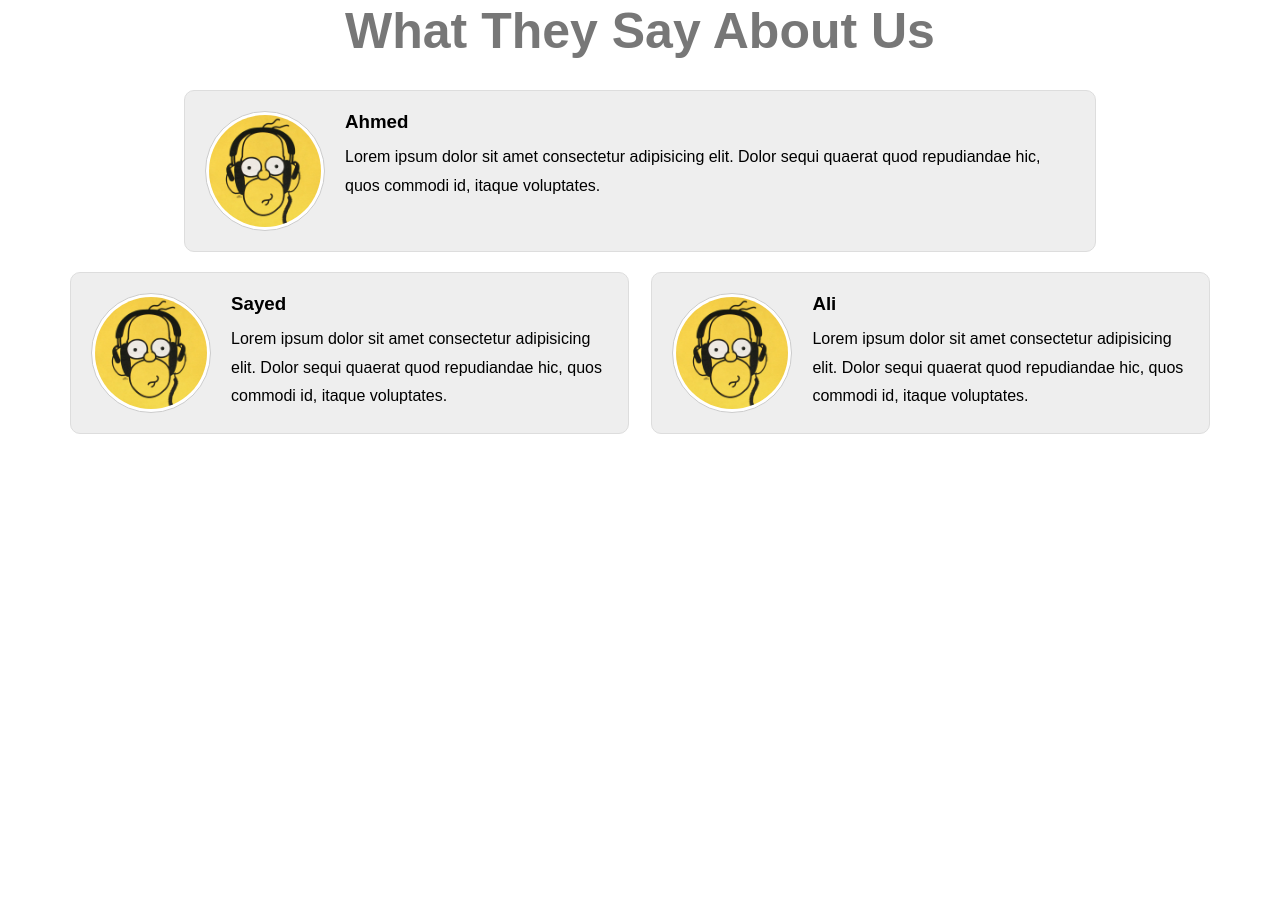
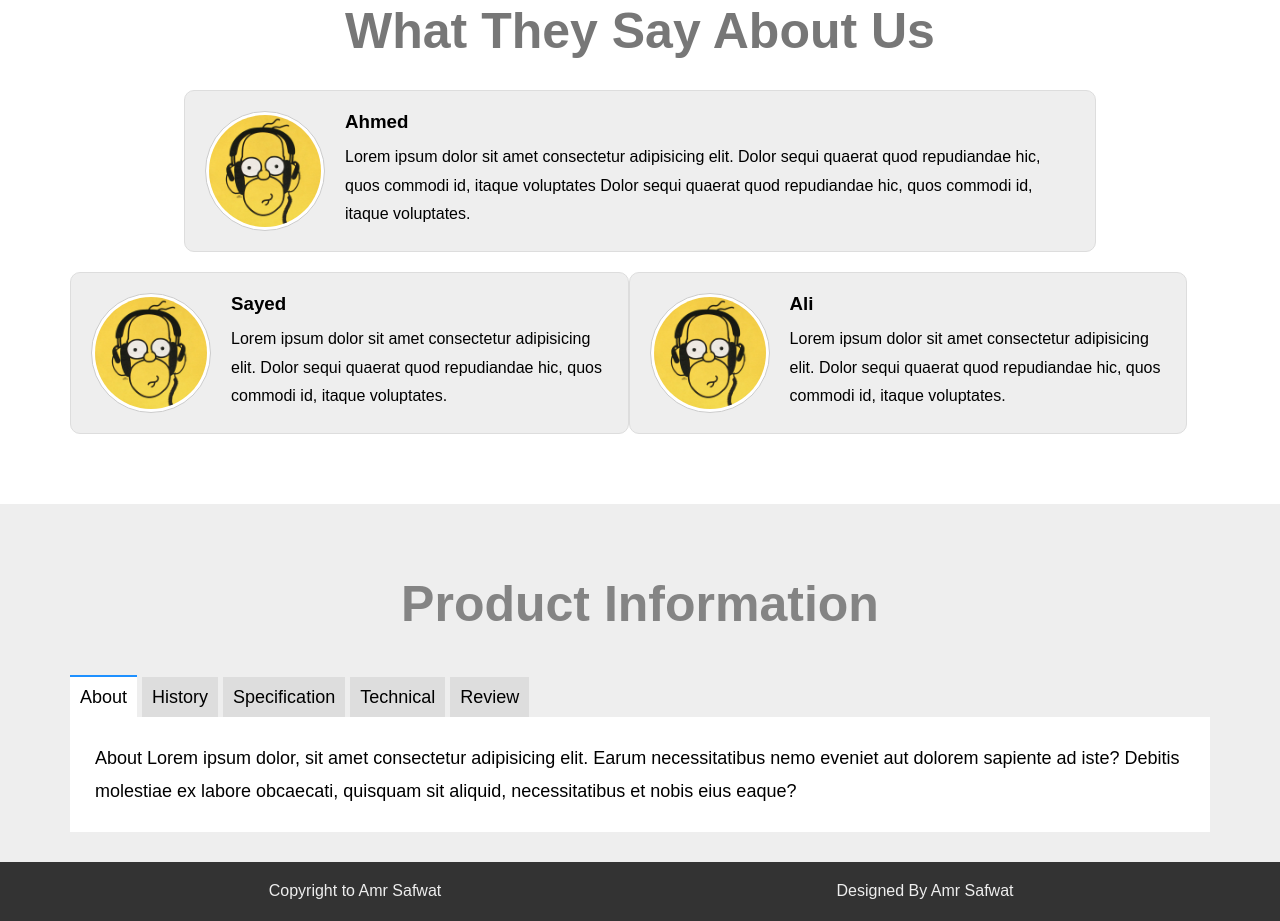
Before and after one commit to Amr-Safwat/RWD, a plain HTML site: page index.html in a window 1280 px wide. Shown: the part 3502-4423 px from the top of the page. Before the commit the page ends 3956 px from the top, so only its background shows below. Drawn offline with Linux system fonts and the light colour scheme.

Commit message:
Information Section And The Footer Created

```diff
--- a/css/main.css
+++ b/css/main.css
@@ -254,6 +254,72 @@ body {
   }
 }
 /* What They Say */
+/* Information */
+.information {
+  background-color: #eee;
+  padding: 30px 0;
+  font-size: 18px;
+}
+.information .h1 {
+  font-size: 50px;
+  color: #848484;
+}
+.information ul li {
+  display: inline-block;
+  padding: 10px;
+  background-color: #ddd;
+  cursor: pointer;
+}
+@media (max-width: 767px) {
+.information ul li {
+  display: block;
+}
+}
+.information .info-content > div {
+  background-color: white;
+  padding: 25px;
+  line-height: 1.8;
+  animation: show .3s ease;
+}
+@keyframes show {
+  from {
+    transform: scale(0.9);
+  } to {
+    transform: scale(1);
+  }
+}
+.information .info-content > div:not(:first-child) {
+  display: none;
+}
+.information ul li.selected {
+  background-color: white;
+  border-top: 2px solid dodgerblue;
+}
+/* Information */
+/* Footer */
+.footer {
+  background-color: #333;
+  color: #eee;
+}
+.footer .copyright,
+.footer .design {
+  float: left;
+  padding: 20px;
+  text-align: center;
+}
+@media (max-width: 767px) {
+  .footer .copyright,
+.footer .design {
+  width: 100%;
+}
+}
+@media (min-width: 768px) {
+  .footer .copyright,
+.footer .design {
+  width: 50%;
+}
+}
+/* Footer */
 @media (max-width: 767px) {
   .visible-xs {
     display: block !important;
--- a/index.html
+++ b/index.html
@@ -125,7 +125,7 @@
 				<div class="person-say">
 					<img class="img-thumbnail" src="imgs/avatar.jpg" alt="">
 					<h3>Ahmed</h3>
-					<p>Lorem ipsum dolor sit amet consectetur adipisicing elit. Dolor sequi quaerat quod repudiandae hic, quos commodi id, itaque voluptates.</p>
+					<p>Lorem ipsum dolor sit amet consectetur adipisicing elit. Dolor sequi quaerat quod repudiandae hic, quos commodi id, itaque voluptates Dolor sequi quaerat quod repudiandae hic, quos commodi id, itaque voluptates.</p>
 				</div>
 				<div class="person-say">
 					<img class="img-thumbnail" src="imgs/avatar.jpg" alt="">
@@ -137,9 +137,40 @@
 					<h3>Ali</h3>
 					<p>Lorem ipsum dolor sit amet consectetur adipisicing elit. Dolor sequi quaerat quod repudiandae hic, quos commodi id, itaque voluptates.</p>
 				</div>
+				<div class="clear-fix"></div>
 			</div>
 		</div>
 		<!-- What They Say -->
+		<!-- Information -->
+		<div class="information">
+			<div class="container">
+				<h2 class="h1 text-c">Product Information</h2>
+				<ul class="classic-list tabs">
+					<li class="selected" data-tabs=".about">About</li>
+					<li data-tabs=".history">History</li>
+					<li data-tabs=".specicefcation">Specification</li>
+					<li data-tabs=".technical">Technical</li>
+					<li data-tabs=".review">Review</li>
+				</ul>
+				<div class="info-content">
+					<div class="about">About Lorem ipsum dolor, sit amet consectetur adipisicing elit. Earum necessitatibus nemo eveniet aut dolorem sapiente ad iste? Debitis molestiae ex labore obcaecati, quisquam sit aliquid, necessitatibus et nobis eius eaque?</div>
+					<div class="history">History Lorem ipsum dolor, sit amet consectetur adipisicing elit. Earum necessitatibus nemo eveniet aut dolorem sapiente ad iste? Debitis molestiae ex labore obcaecati, quisquam sit aliquid, necessitatibus et nobis eius eaque?</div>
+					<div class="specicefcation">Specification Lorem ipsum dolor, sit amet consectetur adipisicing elit. Earum necessitatibus nemo eveniet aut dolorem sapiente ad iste? Debitis molestiae ex labore obcaecati, quisquam sit aliquid, necessitatibus et nobis eius eaque?</div>
+					<div class="technical">Technical Lorem ipsum dolor, sit amet consectetur adipisicing elit. Earum necessitatibus nemo eveniet aut dolorem sapiente ad iste? Debitis molestiae ex labore obcaecati, quisquam sit aliquid, necessitatibus et nobis eius eaque?</div>
+					<div class="review">Review Lorem ipsum dolor, sit amet consectetur adipisicing elit. Earum necessitatibus nemo eveniet aut dolorem sapiente ad iste? Debitis molestiae ex labore obcaecati, quisquam sit aliquid, necessitatibus et nobis eius eaque?</div>
+				</div>
+			</div>
+		</div>
+		<!-- Information -->
+		<!-- Footer -->
+		<div class="footer">
+			<div class="container">
+				<div class="copyright">Copyright to Amr Safwat</div>
+				<div class="design">Designed By Amr Safwat</div>
+				<div class="clear-fix"></div>
+			</div>
+		</div>
+		<!-- Footer -->
 	<script src="js/jquery-migrate-3.4.1.min.js"></script>
 	<script src="js/custom.js"></script>
   </body>
--- a/js/custom.js
+++ b/js/custom.js
@@ -0,0 +1,25 @@
+let tabs = document.querySelectorAll('.tabs li');
+let tabsCont = document.querySelectorAll('.info-content div');
+
+
+tabs.forEach((tab)=> {
+    tab.onclick = () => {
+        tabs.forEach((tab)=> {
+            tab.classList.remove('selected');
+        });
+        tab.classList.add('selected');
+        tabsCont.forEach((tabCont)=> {
+            tabCont.style.display = 'none';
+        })
+        document.querySelector(`${tab.dataset.tabs}`).style.display = 'block';
+    }
+});
+
+/*global $ */
+
+// $(function () {
+//     'use strict';
+//     $('.info-list li').click(function () {
+//         $(this).addClass('selected').siblings('li').removeClass('selected');
+//     });
+// });
```
